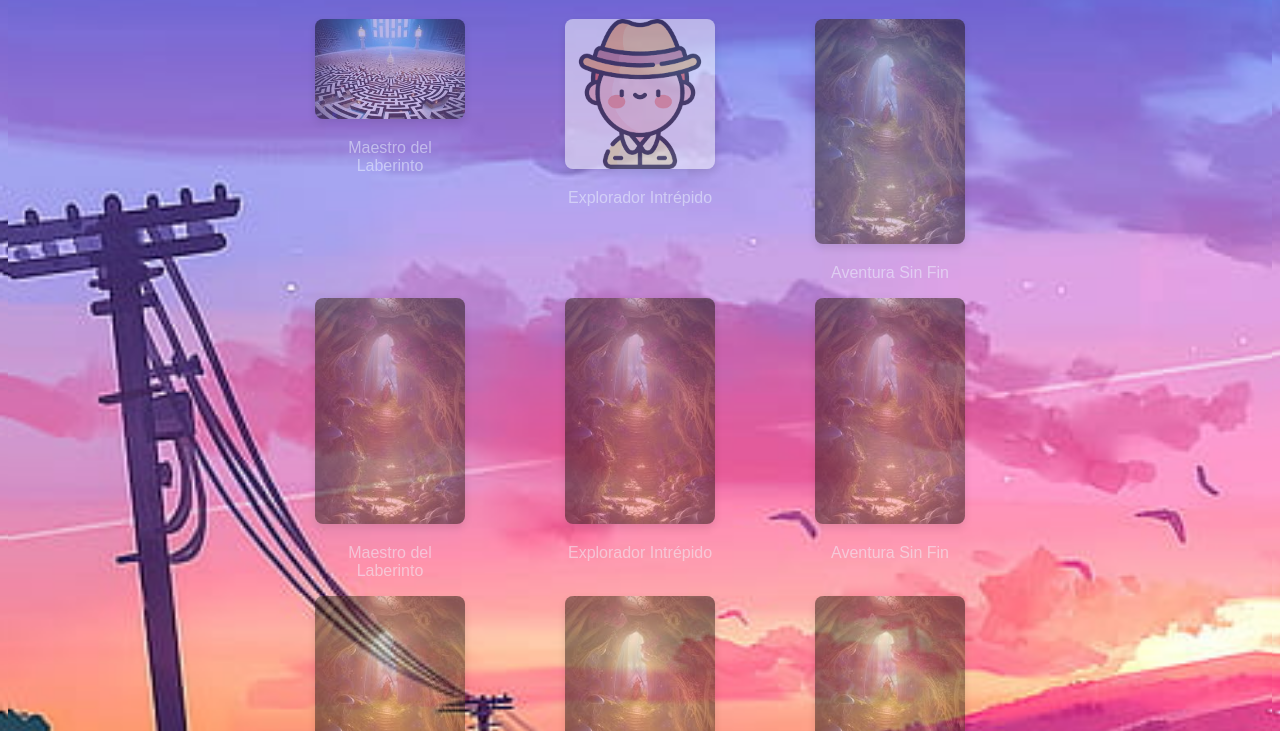
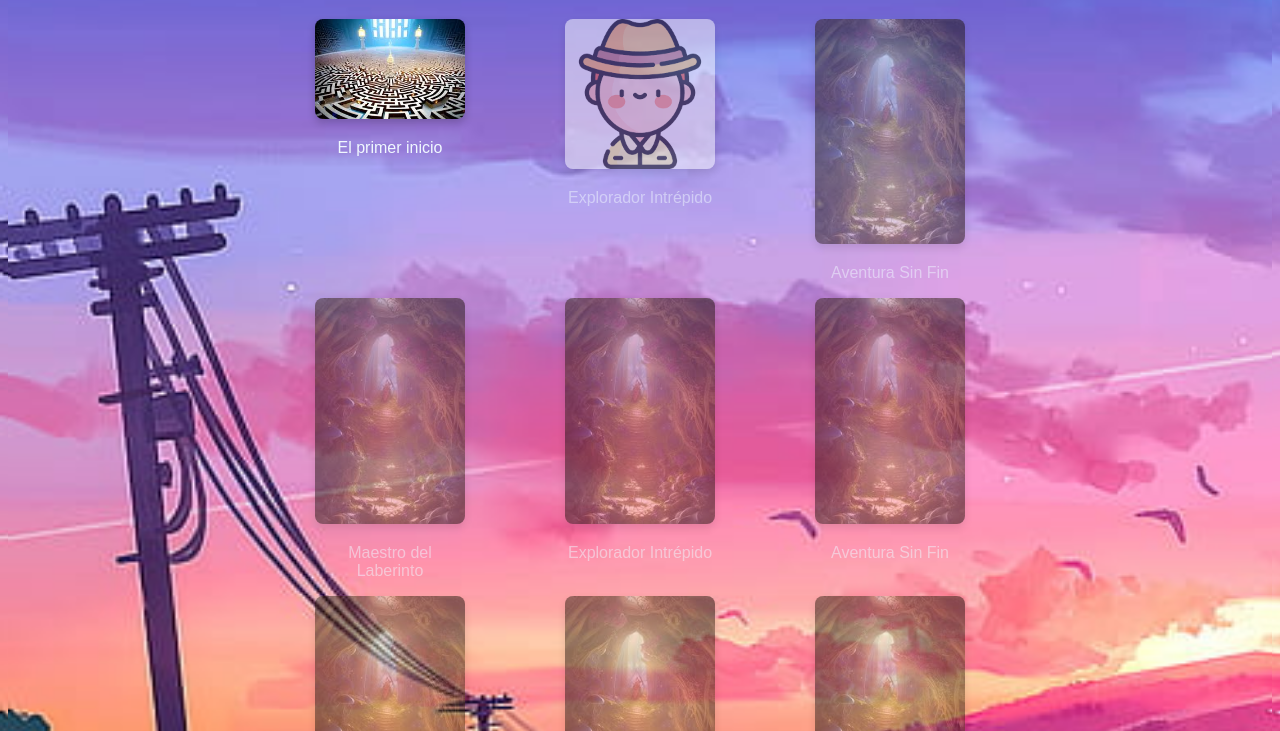
Before and after one commit to NinoNkn/NinoNkn.github.io, a website: page Games/LaberintoGame/GaleriadeTrofeos.HTML in a window 1280 px wide. Shown: the part 69-800 px from the top of the page. Drawn offline with Linux system fonts and the light colour scheme.

Commit message:
Correcion de trofeos, no JODa

```diff
--- a/Games/LaberintoGame/GaleriadeTrofeos.HTML
+++ b/Games/LaberintoGame/GaleriadeTrofeos.HTML
@@ -12,8 +12,8 @@
 
   <div class="trophy-gallery">
     <div class="trophy locked" id="trophy-maestro">
-      <img src="MaestroLaberinto.jpeg" alt="Maestro del laberinto"/>
-      <p>Maestro del Laberinto</p>
+      <img src="MaestroLaberinto.jpeg" alt="El primer inicio"/>
+      <p>El primer inicio</p>
     </div>
     <div class="trophy locked" id="trophy-explorador">
       <img src="Explorador.png" alt="Explorador Intrépido" />
--- a/Games/LaberintoGame/Lostrofeos.js
+++ b/Games/LaberintoGame/Lostrofeos.js
@@ -27,3 +27,4 @@ document.addEventListener("DOMContentLoaded", updateTrophyDisplay);
 
 // Ejemplo de desbloqueo de trofeos para probar
 // Desbloquea "Maestro del Laberinto" después de 3 segundos y "Explorador Intrépido" después de 6 segundos
+setTimeout(() => unlockTrophy("trophy-maestro"), 100);
```
